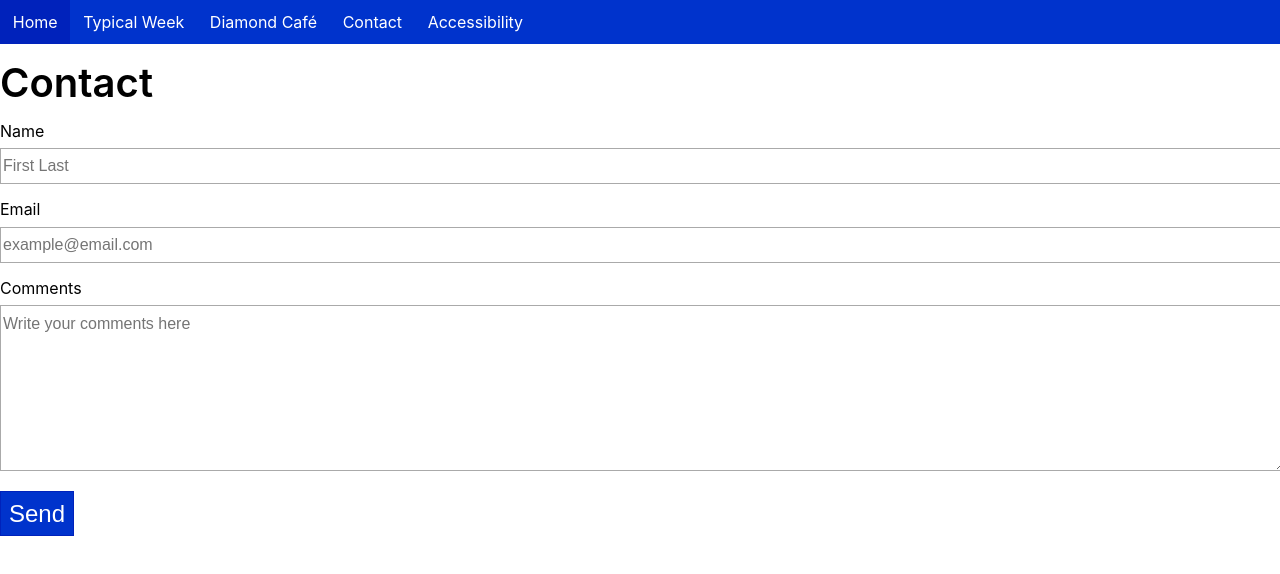
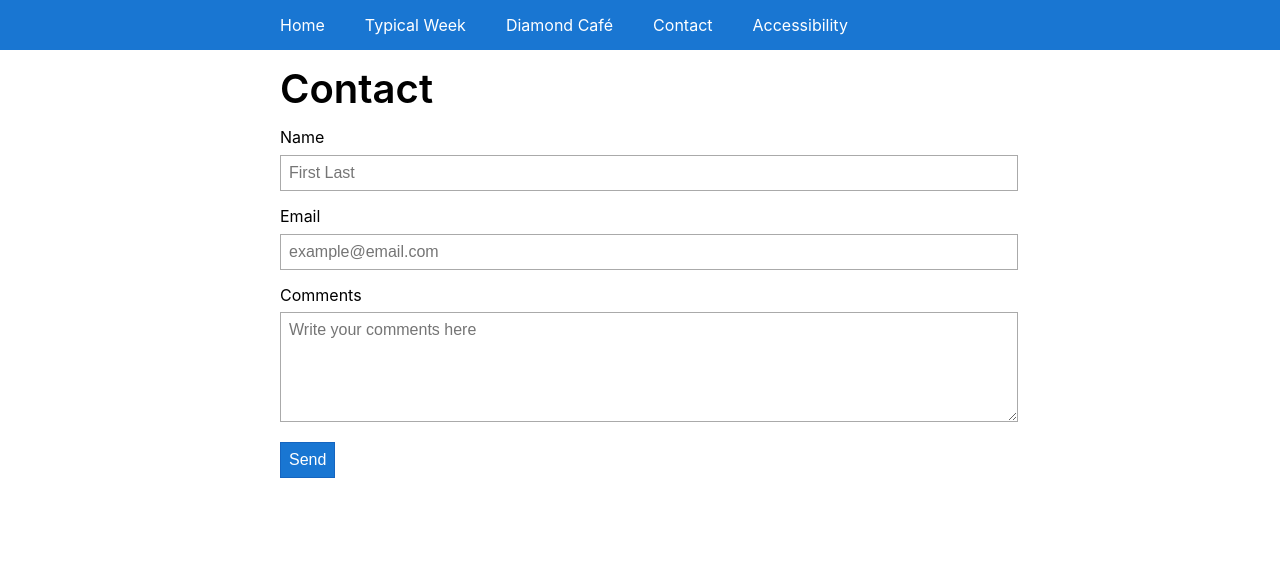
Before and after one commit to clheppell/COM1008-Website, a plain HTML site: page contact.html in a window 1280 px wide. Drawn offline with Linux system fonts and the light colour scheme.

Commit message:
Apply .container class for Breakpoints
I've set widths for each breakpoint (ranging from just a margin each side for mobile up to set widths for larger screen sizes). I've used a class .container because there may be times we don't want to apply this to an element.

Also included some refinements to the input styling for the form page.

```diff
--- a/contact.html
+++ b/contact.html
@@ -15,6 +15,7 @@
 <body>
   <!-- The order of the below tags can be changed -->
   <nav>
+    <div class="container">
       <div class="mobileOnly">
         <a class="mobileOptions" href="./index.html" target="_self" title="Homepage">Diamond Student Guide</a>
         <a name="showHideNavButton" id="showHideNavButton">Open/close</a>
@@ -38,10 +39,12 @@
           </li>
         </ul>
       </div>
+    </div>
   </nav>
   <header>
   </header>
   <main>
+    <div class="container">
       <h1>Contact</h1>
       <form name="contactForm" action="">
         <div class="input">
@@ -58,6 +61,7 @@
         </div>
         <button type="submit" value="submit">Send</button>
       </form>
+    </div>
   </main>
   <footer>
   </footer>
--- a/css/global.css
+++ b/css/global.css
@@ -60,18 +60,61 @@ img {
 }
 
 a {
-  color: #0033cc;
+  color: #1976D2;
   text-decoration: none;
 }
 
 a:hover, a:focus, a:active {
-  color: #0022bb;
+  color: #1565C0;
   text-decoration: underline;
 }
 
+@media screen and (max-width: 767.999px) {
+/*  Sets table width to 100% of the viewport and akes the overflow scrollable
+    Means only the table srolls and not the full page */
+  table {
+    overflow-x: auto;
+    width: 100%;
+    display: block;
+    border: 1px solid #cccccc;
+  }
+}
+
+/*  Breakpoints
+    Use a class - .container - so that we can choose whether or not to apply a max-width */
+
+/*  Mobile
+    Set mobile as default - If your browser doesn't support @media we have a fallback*/
+.container {
+  margin: 0 20px;
+}
+
+@media screen and (min-width:769px) {
+  .container {
+    width: 720px;
+    margin: auto;
+  }
+  nav .container {
+    width: 720px;
+    margin: auto;
+  }
+}
+
+@media screen and (min-width:1281px) {
+  .container {
+    width: 1200px;
+    margin: auto;
+  }
+  nav .container {
+    width: 1200px;
+    margin: auto;
+  }
+}
+
+
 /* Menu Styles */
 nav {
-  background: #0033cc;
+  background: #1976D2;
   margin: 0 0 1rem 0;
   color: #ffffff;
 }
@@ -79,7 +122,7 @@ nav {
 nav a {
   color: #FFF;
   text-decoration: none;
-  padding: 0.8rem;
+  padding: 1rem 20px;
   margin: 0;
   display: block;
   max-width: 100%;
@@ -96,6 +139,10 @@ nav a {
   max-width: 100%;
 }
 
+nav .container {
+  margin: none;
+}
+
 @media screen and (min-width: 768px) {
   nav a {
     display: inline-block;
@@ -109,14 +156,14 @@ nav a {
 
 nav a:hover, nav a:focus, nav a:active {
   color: #ffffff;
-  background: #0022bb;
+  background: #1565C0;
   text-decoration: none;
 }
 
 nav ul {
   padding: 0;
   list-style: none;
-  background: #0033cc;
+  background: #1976D2;
   color: #ffffff;
   margin: 0;
   flex-basis: 100%;
@@ -128,6 +175,9 @@ nav ul {
   nav ul {
     display: flex;
     flex-direction: row;
+    margin: 0 -20px;
+/*  Use of a negative margin is, technically, wrong but is deliberately supported
+    by browsers and used so regularly that it is a standard in all but name */
   }
 }
 
@@ -144,11 +194,13 @@ form div label {
 
 input, optgroup, select, textarea {
   min-width: 100%;
+  max-width: 100%;
+/* Setting both stops user resizing the <textarea> in the horizontal plane */
   width: 100%;
   background: #FFFFFF;
   border: 1px solid #aaaaaa;;
-  line-height: 2rem;
   margin: 0.5rem 0 0 0;
+  padding: 0.5rem 0.5rem;
 }
 
 /*  Sets a min height for text area so user doesn't resize it and hide the placeholder
@@ -158,24 +210,24 @@ textarea {
 }
 
 input:focus, optgroup:focus, select:focus, textarea:focus {
-  border-color: #0033cc;
+  border-color: #1976D2;
 }
 
 /* Currently changes button size globaally, no colour styling so other buttons can change colour */
 button {
   padding: 0.5rem;
-  font-size: 1.5rem;
+  font-size: 1rem;
 }
 
 /* Styles the button in the form with colour */
 form button {
   color: #ffffff;
-  background-color: #0033cc;
-  border: 1px solid #0022bb;
+  background-color: #1976D2;
+  border: 1px solid #1565C0;
 }
 
 form button:hover, form button:active, form button:focus {
-  background-color: #0022bb;
+  background-color: #1565C0;
 }
 
 #menuBar {
@@ -193,4 +245,15 @@ form button:hover, form button:active, form button:focus {
   #showHideNavButton {
     display: none;
   }
+  #menuBar {
+    /*
+    Setting display: block !important; means that if the menu is closed when the viewport is small,
+    this will not hide the menu if the viewport is made larger (nessecary as there is no show/hide button
+    when the viewport is > 768px)
+
+    !important is not pretty - like really not pretty so should only be used when it's the only possible way of doing
+    something. I'm not sure if this can be done another way.
+    */
+    display: block !important;
+  }
 }
```
Also changed, not shown: accessibility.html (+6 -1 lines), cafe.html (+4 -0 lines), index.html (+4 -0 lines), typicalweek.html (+4 -0 lines), js/global.js (line endings or trailing spaces). Lines whose indentation alone changed are shown as unchanged.
